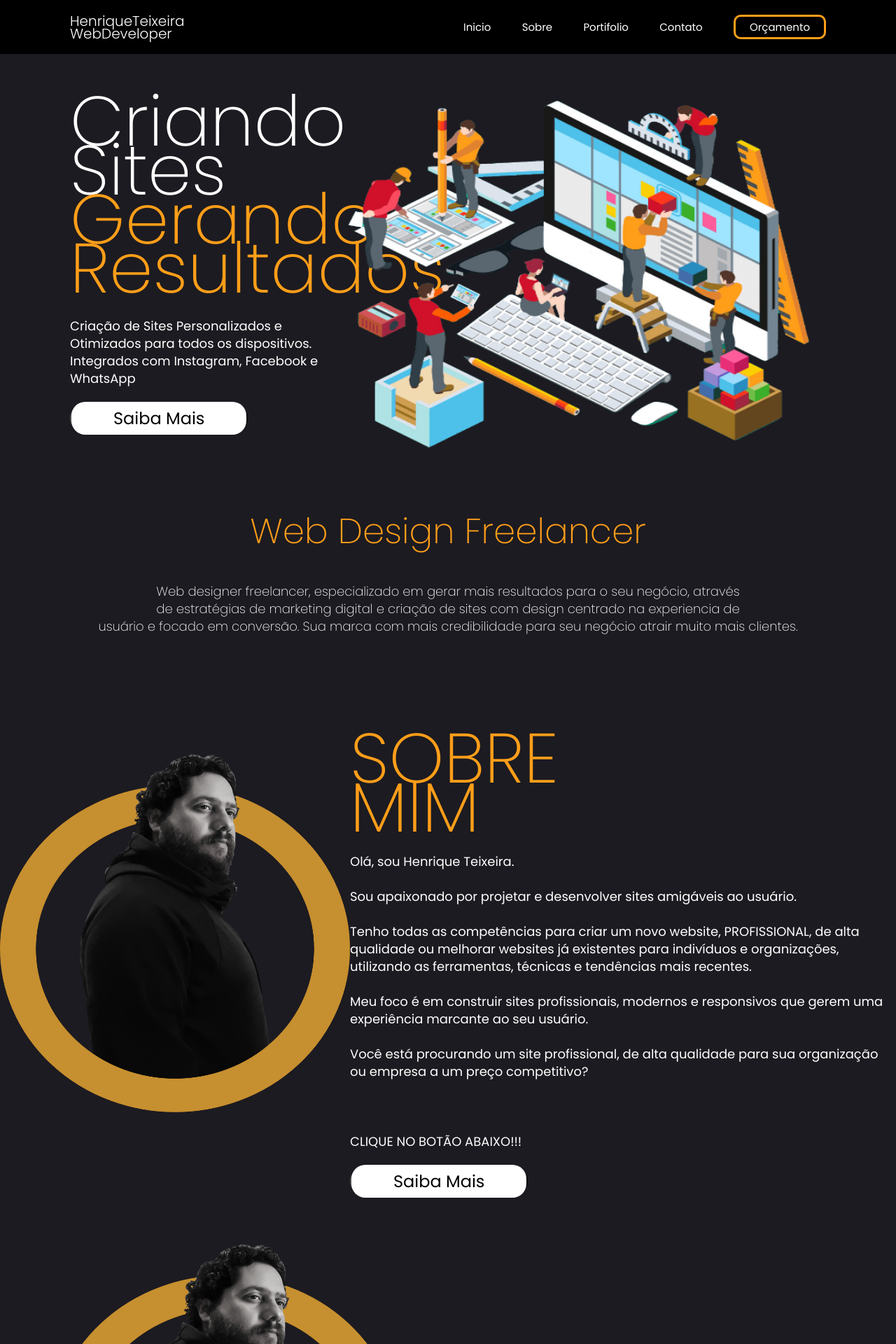
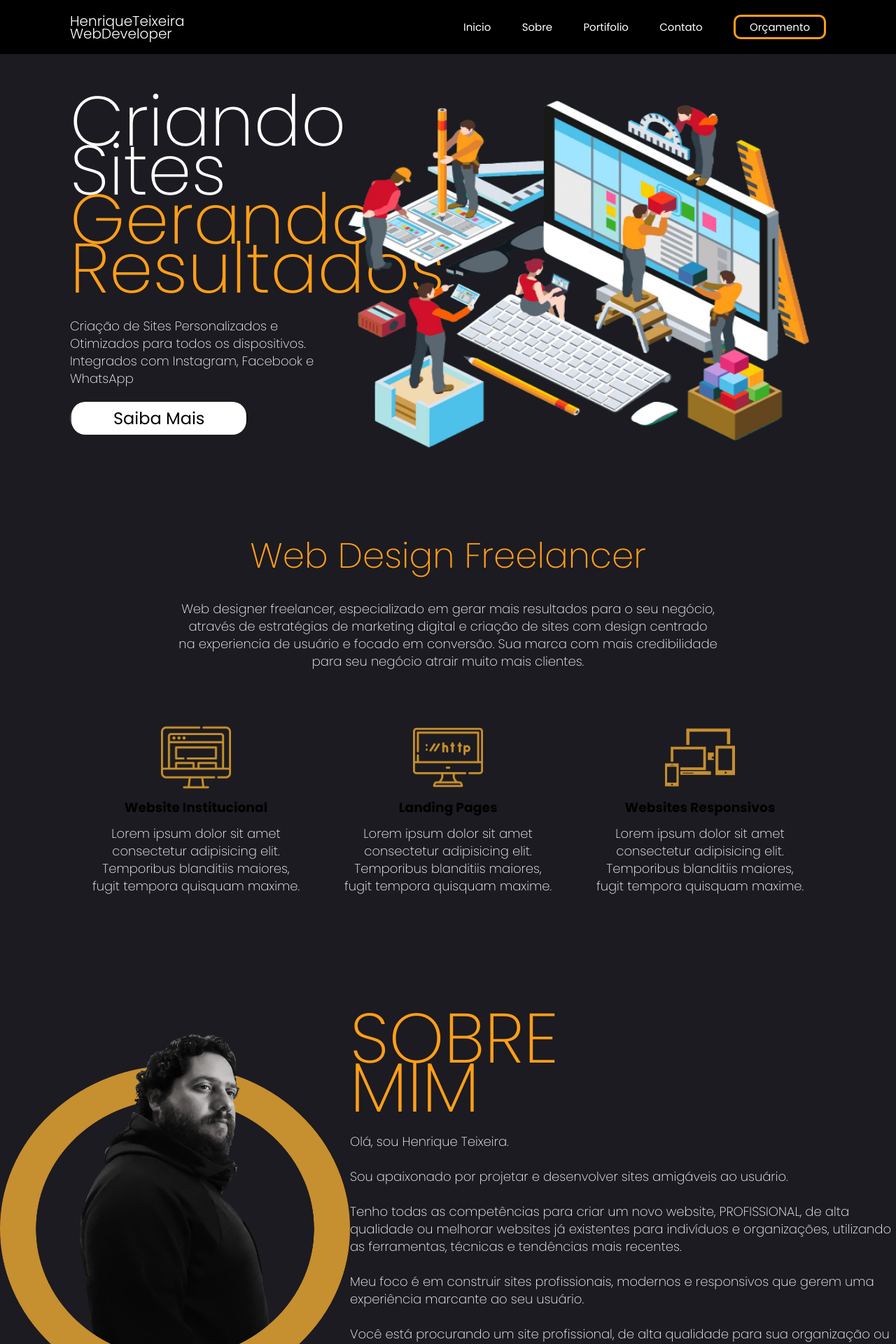
Before and after one commit to HenriqueTeixeira1977/site-portifolio, a PHP site: page / in a window 1280 px wide. Shown: the top 1920 px of the page at 70% size. Run offline with PHP 8.4, Linux system fonts and the light colour scheme.

Commit message:
Atualizacao091220222104

```diff
--- a/css/style.css
+++ b/css/style.css
@@ -10,11 +10,14 @@
 }
 body {
     background-color: #1c1b21;
-    /*background-color: #ff0000;*/
+    /*background-color: #ff0000;    */
     font-family: 'poppins', sans-serif;
-    display: block;
-    margin: 0px;
-    padding: 0px;
+    flex-direction: column;
+    align-items: center;
+    display: flex;
+    margin: auto;
+    max-width: 2280px;
+
 }
 header {
     width: 100%;
@@ -89,11 +92,13 @@ nav a:hover {
 
 
 main{
-    /*background-color: chartreuse;*/
+    background-color: chartreuse;
     width: 100%;
-    display: block;
-    justify-content: space-around;
+    flex-direction: column;
 }
+
+
+
 .home{
     flex-direction: row;
     height: 600px;
@@ -125,6 +130,7 @@ p {
     font-size: 18px;
     line-height: 25px;
     margin-top: 10px;
+    font-weight: 100;
 }
 .btn {
     background-color: red;
@@ -149,15 +155,18 @@ p {
 
 
 .home2 {
-    background-color: #1c1b21;
+    background-color:#1c1b21;
     display: flex;
+    flex-direction: column;
     width: 100%;
-    height: 300px;
+    height: 700px;
+    margin: 0 auto;
+    padding: 80px 100px;
+    flex-direction: column;
 }
 .home2 .elemento {
     width: 100%;
     height: 00x;
-    margin: auto;
     text-align: center;
 }
 .home2 .elemento h3 {
@@ -170,7 +179,50 @@ p {
     font-weight: 100;
     line-height: 25px;
     color: #ffffff;
+    margin: 0px 0px;
+    padding: 0px 150px;
 }
+
+
+
+.cards{
+    display: flex;
+    justify-content: space-around;
+    align-items: center;
+    flex-direction: row;
+    width: 100%;
+    height: 400px;
+    margin: 0 auto;
+    padding: 0px;
+}
+.card1 {
+    display: block;
+    flex-direction: column;
+    align-items: center;
+    justify-content: center;
+    margin: auto;
+    padding: 50px 30px;
+    text-align: center;
+}
+.card2 {
+    display: block;
+    flex-direction: column;
+    align-items: center;
+    justify-content: center;
+    margin: auto;
+    padding: 50px 30px;
+    text-align: center;
+}
+.card3 {
+    display: block;
+    flex-direction: column;
+    align-items: center;
+    justify-content: center;
+    margin: auto;
+    padding: 50px 30px;
+    text-align: center;
+}
+
 
 
 
--- a/index.html
+++ b/index.html
@@ -38,16 +38,32 @@
             <article id="img-home">
                 <img src="img/imagem-home.png" width="700px" height="600px" alt="Construtores de Sites">
             </article>
+        </div>
 
-        </div>
         <div class="home2">
             <div class="elemento">
                 <h3>Web Design Freelancer</h3></br>
-                <p>Web designer freelancer, especializado em gerar mais resultados para o seu negócio, através </br>
-                    de estratégias de marketing digital e criação de sites com design centrado na experiencia de</br>
-                    usuário e focado em conversão. Sua marca com mais credibilidade para seu negócio atrair
-                    muito mais clientes.
+                <p>Web designer freelancer, especializado em gerar mais resultados para o seu negócio, </br>
+                    através de estratégias de marketing digital e criação de sites com design centrado</br>
+                    na experiencia de usuário e focado em conversão. Sua marca com mais credibilidade para seu negócio atrair muito mais clientes.
                 </p></br>
+            </div>
+            <div class="cards">
+                <div class="card1">
+                    <img id="produto1" src="img/website-institucional.png" width="100px" height="100px" alt="Website Institucional">
+                    <h3>Website Institucional</h3>
+                    <p>Lorem ipsum dolor sit amet consectetur adipisicing elit. Temporibus blanditiis maiores, fugit tempora quisquam maxime.</p>
+                </div>
+                <div class="card2">
+                    <img id="produto2" src="img/website.png" width="100px" height="100px" alt="Landing Pages">
+                    <h3>Landing Pages</h3>
+                    <p>Lorem ipsum dolor sit amet consectetur adipisicing elit. Temporibus blanditiis maiores, fugit tempora quisquam maxime.</p>
+                </div>
+                <div class="card3">
+                    <img id="produto3" src="img/responsivo.png" width="100px" height="100px" alt="Sites Responsivos">
+                    <h3>Websites Responsivos</h3>
+                    <p>Lorem ipsum dolor sit amet consectetur adipisicing elit. Temporibus blanditiis maiores, fugit tempora quisquam maxime.</p>
+                </div>
             </div>
         </div>
 
@@ -91,7 +107,7 @@
 
         <div class="contato">
             <aside>
-                <img src="img/henrique-circle.png" width="500"  height="530px" alt="">
+                <img src="img/henrique-circle.png" width="100"  height="100px" alt="">
             </aside>
             <article id="art-contato">
                 <h2>CONTATO</h2>
@@ -103,13 +119,17 @@
                 <button class="btn"> <a href="http://bit.ly/WhatsAppHDTBusiness">Saiba Mais</a></button>
             </article>
         </div>
-        <h2 id="orcamento">ORÇAMENTO</h2>
+
         <div class="orcamento">
+
+            <h2 id="orcamento">ORÇAMENTO</h2>
+
             <div class="centro">
                 <form action="">
                     <input type="nome" placeholder="Nome">
                     <input type="email" placeholder="Email">
                     <input type="whatsapp" placeholder="whatsapp">
+                    <input type="mensagem" placeholder="Sua Mensagem" height="150px">
                     <input type="submit" placeholder="Enviar">
                 </form>
             </div>
```
Also changed, not shown: other parts of css/style.css (+32 -29 lines), img/3874333.png (added), img/3874374.png (added), img/background-comp-black.jpg (added), img/comprar-online.png (added), img/landing-page.png (added), img/loja-virtual.png (added), img/online-shopping.png (added), img/responsivo.png (added), img/website-institucional.png (added), img/website.png (added).
